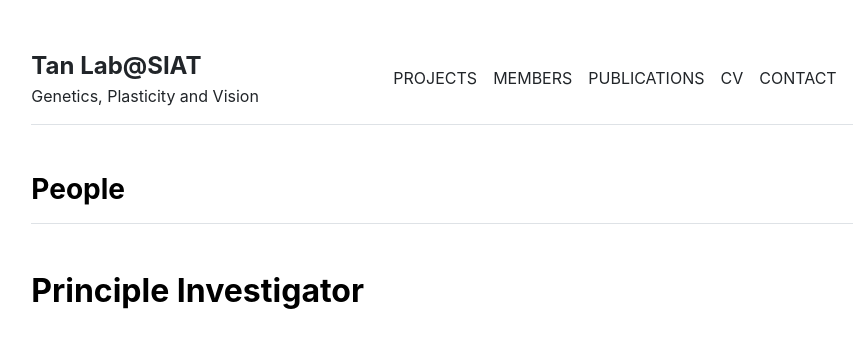
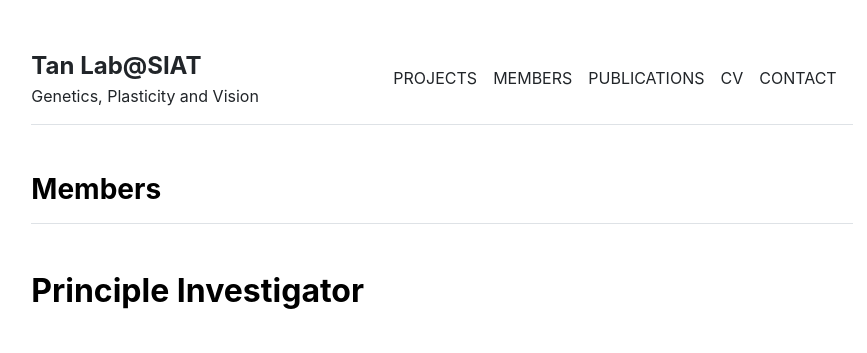
Before and after one commit to Tan-Lab-SIAT/lab-homepage, a Jekyll site: the page built from people.md, in a window 1280 px wide and 900 px high. Shown: the top 353 px of the window, without its empty margins (198-1065 px from the left). Built offline with Jekyll 4.4.1, drawn with Linux system fonts in a browser that asks for light colours.

Commit message:
Update people.html

```diff
--- a/_layouts/people.html
+++ b/_layouts/people.html
@@ -5,7 +5,7 @@
 {{ content }}
 
 <!-- People Section -->
-<h3 class="fw-bold border-bottom pb-3 mb-5">People</h3>
+<h3 class="fw-bold border-bottom pb-3 mb-5">Members</h3>
 
 {%- comment -%}
   先显示 Principle Investigator 部分（竖直布局）
```
